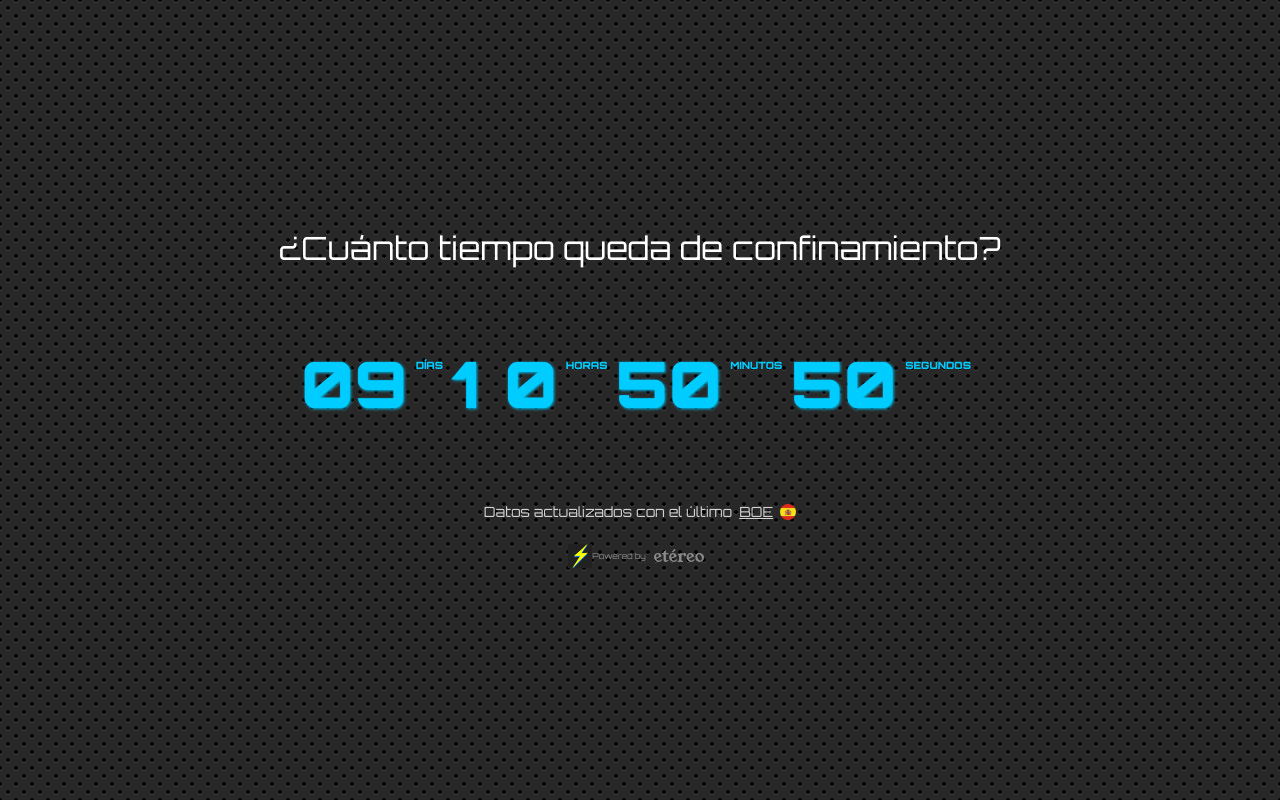
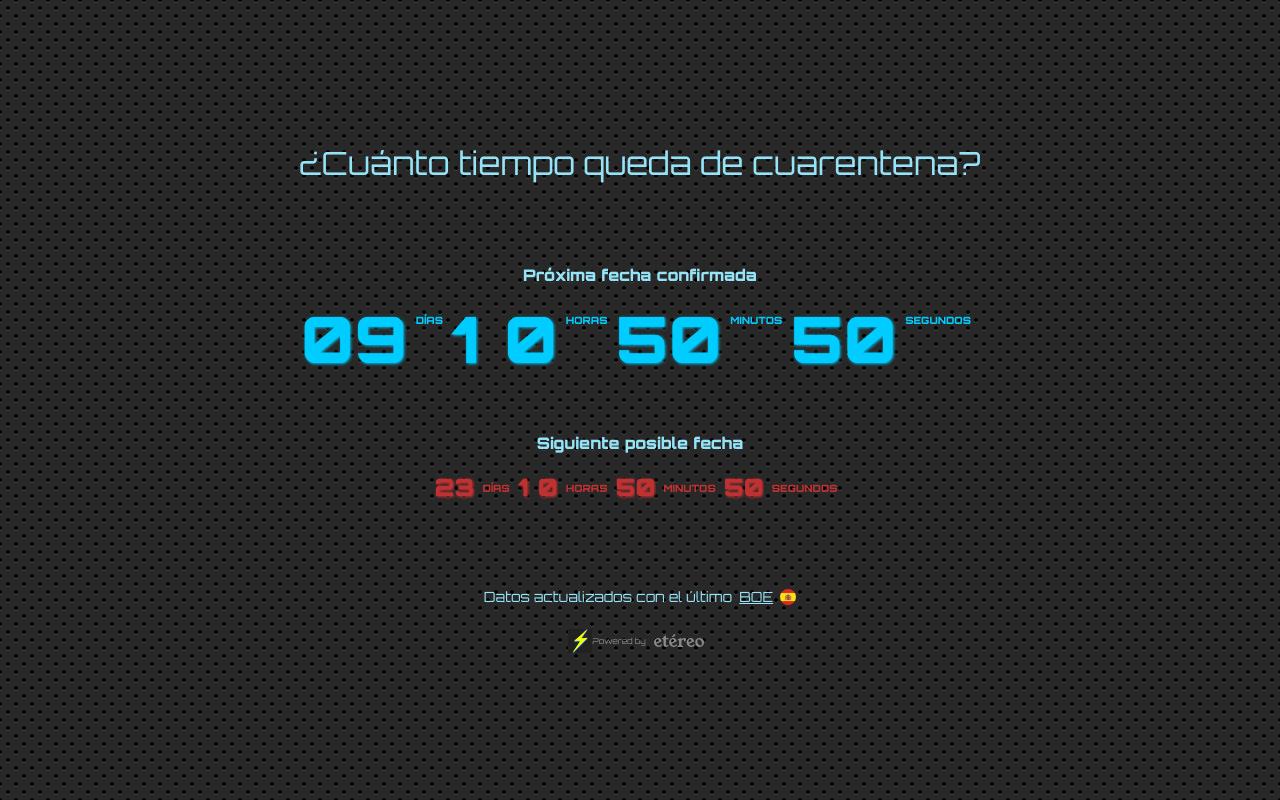
Before and after one commit to dieguezz/covid-countdown-spain, a React (Create React App) app: page / in a window 1280 px wide. Built offline with nearby package versions, Linux system fonts and the light colour scheme.

Commit message:
:tada: add secondary date

```diff
--- a/public/index.html
+++ b/public/index.html
@@ -7,7 +7,7 @@
     <meta name="theme-color" content="#00ccff" />
     <meta
       name="description"
-      content="Web site created using create-react-app"
+      content="Tiempo restante para el confinamiento en España"
     />
     <link rel="apple-touch-icon" href="%PUBLIC_URL%/logo192.png" />
     <!--
@@ -24,7 +24,7 @@
       work correctly both with client-side routing and a non-root public URL.
       Learn how to configure a non-root public URL by running `npm run build`.
     -->
-    <title>React App</title>
+    <title>Confinados</title>
   </head>
   <body>
     <noscript>You need to enable JavaScript to run this app.</noscript>
--- a/src/App.js
+++ b/src/App.js
@@ -14,8 +14,12 @@ import { CSSPlugin } from "gsap/CSSPlugin";
 
 gsap.registerPlugin(CSSPlugin);
 
+const endDate1 = new Date(2020, 3, 26);
+const endDate2 = new Date(2020, 4, 10);
+
 function useWindowSize() {
   const isClient = typeof window === "object";
+
   function getSize() {
     return {
       width: isClient ? window.innerWidth : undefined,
@@ -41,17 +45,17 @@ function useWindowSize() {
   return windowSize;
 }
 
-function ClockNumber({ name, value, isMobile }) {
+function ClockNumber({ name, value, isSmall }) {
   const tl = TweenLite;
   const numbers = Array.from(new Array(10)).map((i, idx) => idx);
   const [translate, setTranslate] = useState(tl.to({}, 1, { paused: true }));
   let el = useRef(null);
-  const baseHeight = isMobile ? 24 : 64;
+  const baseHeight = isSmall ? 24 : 64;
   useLayoutEffect(() => {
     setTranslate(
       tl.to(el.current, 0.1, { y: (value && value * baseHeight * -1) || 0 })
     );
-  }, [value, isMobile, baseHeight]);
+  }, [value, isSmall, baseHeight, tl]);
 
   return (
     <div className="item">
@@ -66,46 +70,7 @@ function ClockNumber({ name, value, isMobile }) {
   );
 }
 
-function App() {
-  const windowSize = useWindowSize();
-
-  const [isMobile, setIsMobile] = useState(windowSize.width < 768);
-  useEffect(() => {
-    if (windowSize.width < 768) {
-      if (!isMobile) {
-        setIsMobile(true);
-      }
-    } else {
-      if (isMobile) {
-        setIsMobile(false);
-      }
-    }
-  }, [windowSize.width, isMobile]);
-
-  const [timer, setTimer] = useState({
-    days: "0",
-    hours: "0",
-    minutes: "0",
-    seconds: "0",
-    miliseconds: "0",
-  });
-
-  useLayoutEffect(() => {
-    setInterval(() => {
-      const difference = Math.abs(new Date(2020, 3, 26) - new Date());
-      setTimer((timer) => ({
-        days: Math.ceil(difference / (1000 * 60 * 60 * 24)).toString(),
-        hours: Math.floor(
-          (difference % (1000 * 60 * 60 * 24)) / (1000 * 60 * 60).toString()
-        ).toString(),
-        minutes: Math.floor(
-          (difference % (1000 * 60 * 60)) / (1000 * 60)
-        ).toString(),
-        seconds: Math.floor((difference % (1000 * 60)) / 1000).toString(),
-      }));
-    }, 1000);
-  }, []);
-
+function CountDown({ isSmall, title, timer, className }) {
   const count = useMemo(
     () => ({
       d0: timer.days.length > 1 ? timer.days.charAt(0) : 0,
@@ -126,55 +91,121 @@ function App() {
     }),
     [timer]
   );
-
   return (
-    <div className="content">
-      <h1>¿Cuánto tiempo queda de confinamiento?</h1>
-      <div className="timer">
+    <div className="countdown">
+      <h2>{title}</h2>
+      <div className={`timer ${(className && className) || ""}`}>
         <div>
           <div className="number-wrapper">
-            <ClockNumber isMobile={isMobile} name="days-0" value={count.d0} />
-            <ClockNumber isMobile={isMobile} name="days-1" value={count.d1} />
+            <ClockNumber isSmall={isSmall} name="days-0" value={count.d0} />
+            <ClockNumber isSmall={isSmall} name="days-1" value={count.d1} />
           </div>
           <div className="text">Días</div>
         </div>
         <div>
           <div className="number-wrapper">
-            <ClockNumber isMobile={isMobile} name="hours-0" value={count.h0} />
-            <ClockNumber isMobile={isMobile} name="hours-1" value={count.h1} />
+            <ClockNumber isSmall={isSmall} name="hours-0" value={count.h0} />
+            <ClockNumber isSmall={isSmall} name="hours-1" value={count.h1} />
           </div>
           <div className="text">Horas</div>
         </div>
         <div>
           <div className="number-wrapper">
-            <ClockNumber
-              isMobile={isMobile}
-              name="minutes-0"
-              value={count.m0}
-            />
-            <ClockNumber
-              isMobile={isMobile}
-              name="minutes-1"
-              value={count.m1}
-            />
+            <ClockNumber isSmall={isSmall} name="minutes-0" value={count.m0} />
+            <ClockNumber isSmall={isSmall} name="minutes-1" value={count.m1} />
           </div>
           <div className="text">Minutos</div>
         </div>
         <div>
           <div className="number-wrapper">
-            <ClockNumber
-              isMobile={isMobile}
-              name="seconds-0"
-              value={count.s0}
-            />
-            <ClockNumber
-              isMobile={isMobile}
-              name="seconds-1"
-              value={count.s1}
-            />
+            <ClockNumber isSmall={isSmall} name="seconds-0" value={count.s0} />
+            <ClockNumber isSmall={isSmall} name="seconds-1" value={count.s1} />
           </div>
           <div className="text">Segundos</div>
         </div>
+      </div>
+    </div>
+  );
+}
+
+function App() {
+  const windowSize = useWindowSize();
+  const [timer, setTimer] = useState([
+    {
+      days: "0",
+      hours: "0",
+      minutes: "0",
+      seconds: "0",
+      miliseconds: "0",
+    },
+    {
+      days: "0",
+      hours: "0",
+      minutes: "0",
+      seconds: "0",
+      miliseconds: "0",
+    },
+  ]);
+
+  useLayoutEffect(() => {
+    setInterval(() => {
+      const difference1 = Math.abs(endDate1 - new Date());
+      const difference2 = Math.abs(endDate2 - new Date());
+      setTimer((timer) => [
+        {
+          days: Math.ceil(difference1 / (1000 * 60 * 60 * 24)).toString(),
+          hours: Math.floor(
+            (difference1 % (1000 * 60 * 60 * 24)) / (1000 * 60 * 60).toString()
+          ).toString(),
+          minutes: Math.floor(
+            (difference1 % (1000 * 60 * 60)) / (1000 * 60)
+          ).toString(),
+          seconds: Math.floor((difference1 % (1000 * 60)) / 1000).toString(),
+        },
+        {
+          days: Math.ceil(difference2 / (1000 * 60 * 60 * 24)).toString(),
+          hours: Math.floor(
+            (difference2 % (1000 * 60 * 60 * 24)) / (1000 * 60 * 60).toString()
+          ).toString(),
+          minutes: Math.floor(
+            (difference2 % (1000 * 60 * 60)) / (1000 * 60)
+          ).toString(),
+          seconds: Math.floor((difference2 % (1000 * 60)) / 1000).toString(),
+        },
+      ]);
+    }, 1000);
+  }, []);
+
+  const [isSmall, setisSmall] = useState(windowSize.width < 768);
+  useEffect(() => {
+    if (windowSize.width < 768) {
+      if (!isSmall) {
+        setisSmall(true);
+      }
+    } else {
+      if (isSmall) {
+        setisSmall(false);
+      }
+    }
+  }, [windowSize.width, isSmall]);
+
+  return (
+    <div className="content">
+      <h1>¿Cuánto tiempo queda de cuarentena?</h1>
+      <div className="container">
+        <CountDown
+          title="Próxima fecha confirmada"
+          isSmall={isSmall}
+          end={endDate1}
+          timer={timer[0]}
+        ></CountDown>
+        <CountDown
+          className="small red"
+          isSmall
+          title="Siguiente posible fecha"
+          end={endDate2}
+          timer={timer[1]}
+        ></CountDown>
       </div>
       <p>
         Datos actualizados con el último{" "}
--- a/src/index.css
+++ b/src/index.css
@@ -135,22 +135,29 @@ table {
   text-shadow: 1px 1px 3px #00bdec;
 }
 
+.red .number {
+  text-shadow: 1px 1px 3px #c03232;
+}
+
 .timer {
   display: flex;
   font-weight: bolder;
   align-self: center;
   justify-self: center;
-  margin: 64px 0;
 }
+
+.countdown {
+  margin: 32px 0;
+}
+
 body {
   font-family: "Orbitron", sans-serif;
-  background:
-radial-gradient(black 15%, transparent 16%) 0 0,
-radial-gradient(black 15%, transparent 16%) 8px 8px,
-radial-gradient(rgba(255,255,255,.1) 15%, transparent 20%) 0 1px,
-radial-gradient(rgba(255,255,255,.1) 15%, transparent 20%) 8px 9px;
-background-color:#282828;
-background-size:16px 16px;
+  background: radial-gradient(black 15%, transparent 16%) 0 0,
+    radial-gradient(black 15%, transparent 16%) 8px 8px,
+    radial-gradient(rgba(255, 255, 255, 0.1) 15%, transparent 20%) 0 1px,
+    radial-gradient(rgba(255, 255, 255, 0.1) 15%, transparent 20%) 8px 9px;
+  background-color: #282828;
+  background-size: 16px 16px;
 }
 .item {
   max-height: 64px;
@@ -186,15 +193,35 @@ background-size:16px 16px;
   padding: 0 24px;
 }
 
+.container {
+  margin: 32px 0;
+  display: flex;
+  flex-direction: column;
+  justify-content: center;
+  align-items: center;
+}
+
+.red  * {
+  color: #c03232;
+}
+
 h1 {
   margin-bottom: 24px;
-  color: white;
+  color: #95e3f7;
   font-size: 32px;
   text-align: center;
 }
 
+h2 {
+  color: #95e3f7;
+  width: 100%;
+  margin-bottom: 24px;
+  font-weight: bolder;
+  text-align: center;
+}
+
 p {
-  color: #d2d2d2;
+  color: #95e3f7;
   font-size: 14px;
   margin-top: 24px;
   display: flex;
@@ -210,7 +237,7 @@ p:last-child {
 
 a {
   padding: 0 0.5em;
-  color: #d2d2d2;
+  color: #95e3f7;
 }
 
 .flag {
@@ -227,6 +254,15 @@ svg {
   padding: 0 4px;
 }
 
+.small .item {
+  max-height: 24px;
+  height: 24px;
+}
+
+.small .number {
+  font-size: 24px;
+}
+
 @media (max-width: 768px) {
   .item {
     max-height: 24px;
@@ -240,7 +276,6 @@ svg {
     position: absolute;
     top: -24px;
     left: 0px;
-
   }
   .timer > div {
     padding: 0 16px;
```
